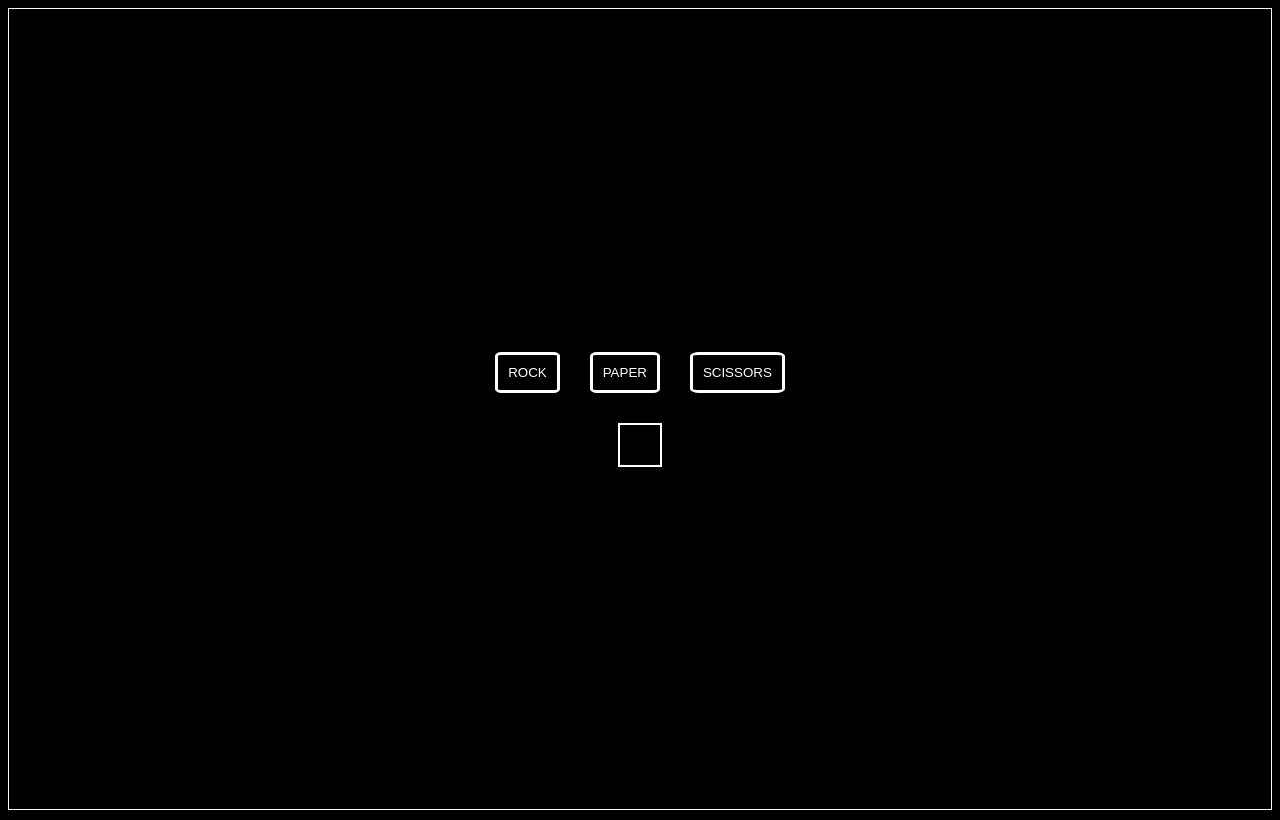
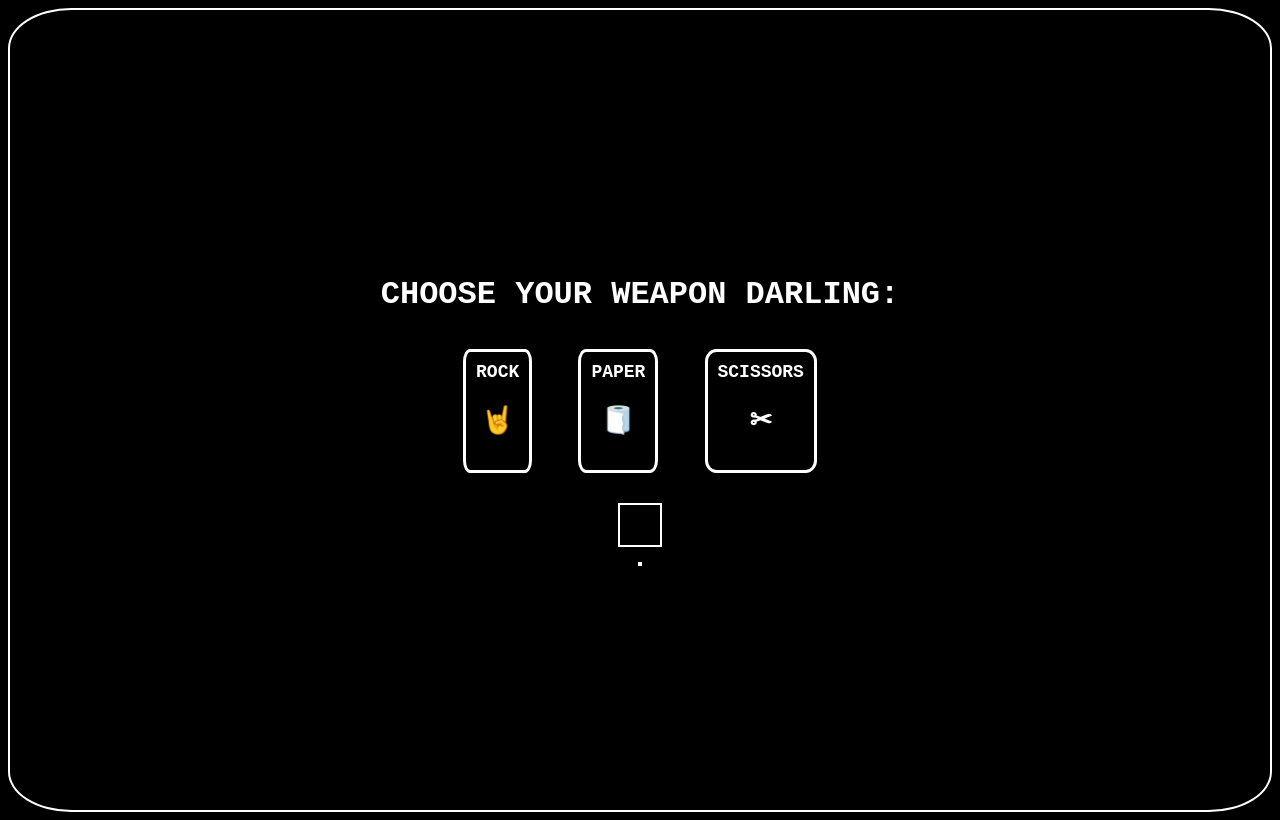
Before and after one commit to iamvictati/rock-paper-scissors, a plain HTML site: page index.html in a window 1280 px wide. Drawn offline with Linux system fonts and the light colour scheme.

Commit message:
added CSS to game

```diff
--- a/index.html
+++ b/index.html
@@ -9,11 +9,17 @@
         <title>Rock Paper Scissors</title>
     </head>
     <body>
-
+        <h1>CHOOSE YOUR WEAPON DARLING:</h1>
         <div class="buttonContainer">
-            <button id="rockBtn">ROCK</button>
-            <button id="paperBtn">PAPER</button>
-            <button id="scissorsBtn">SCISSORS</button>
+            <button id="rockBtn">ROCK
+                <h2>🤘</h2>
+            </button>
+            <button id="paperBtn">PAPER
+                <h2>🧻</h2>
+            </button>
+            <button id="scissorsBtn">SCISSORS
+                <h2>✂</h2>
+            </button>
         </div>
 
         <div class="resultContainer" id="resultContainer"></div>
--- a/style.css
+++ b/style.css
@@ -7,7 +7,8 @@ html {
 body {
     margin: 10;
     padding: 20;
-    border: 1px solid white;
+    border: 2px solid white;
+    border-radius: 5%;
     display: flex;
     flex-direction: column;
     justify-content: center;
@@ -20,6 +21,9 @@ body {
     border: 2px solid white;
     display: flex;
     flex-direction: column;
+    justify-content: center;
+    align-items: center;
+    text-align: center;
     margin: 15px;
     padding: 20px;
     display: flex;
@@ -27,8 +31,24 @@ body {
 }
 
 .buttonContainer {
+    /* border: 2px solid white;  */
+    display: flex;
+    flex: 2 0 1;
+    min-width: 400px;
+    justify-content: space-around;
+    align-items: center;
+    text-align: center;
+    background-color: black;
+    color: white;
+
+}
+
+.winnerContainer {
+    border: 2px solid white;
     display: flex;
     justify-content: space-around;
+    align-items: center;
+    text-align: center;
     background-color: black;
     color: white;
 }
@@ -37,7 +57,12 @@ button {
     border: 3px solid white;
     background-color: black;
     color: white;
+    font-weight: bold;
+    font-family:'Courier New', Courier, monospace;
+    font-size: large;
+    text-wrap: wrap;
     border-radius: 10%;
     padding: 10px;
     margin: 15px;
+    cursor: pointer;
 }
```
